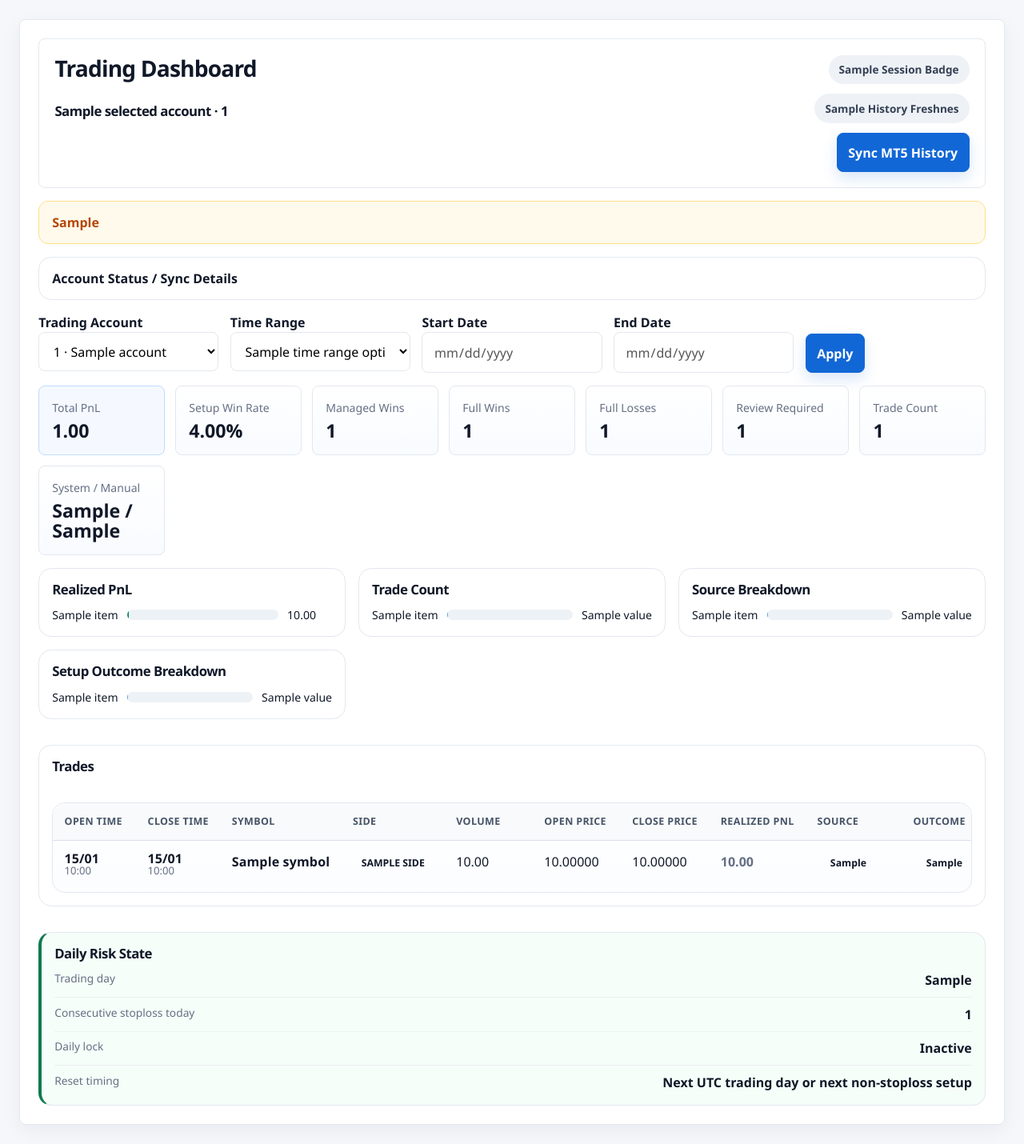
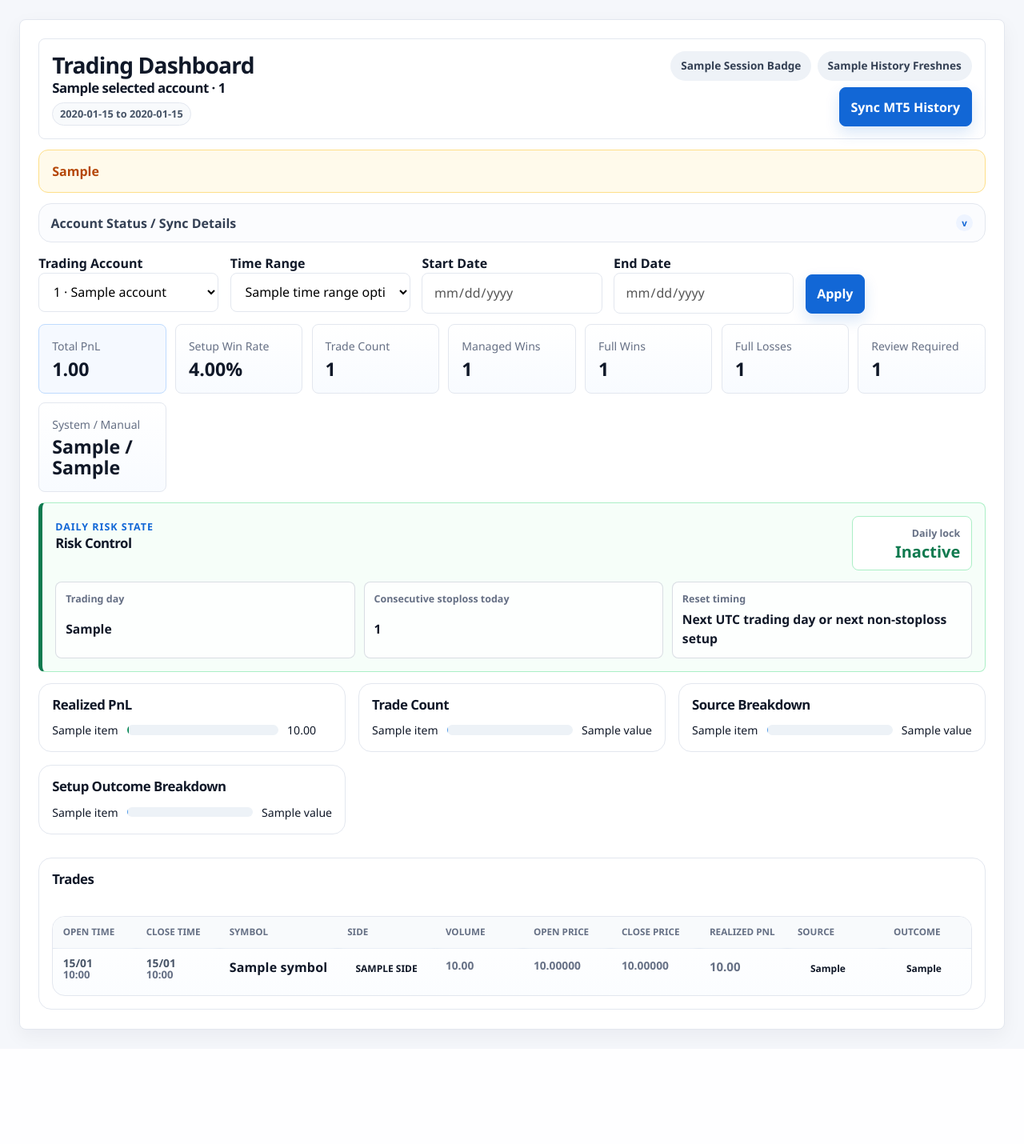
Before and after one commit to thanhnguyenduy997/trading-bot, a Python web app: template app/templates/dashboard.html in a window 1280 px wide. Shown: the part 52-1482 px from the top of the page at 80% size. After the commit the page ends 1353 px from the top, so only its background shows below. Run offline with Jinja, Linux system fonts and the light colour scheme; the template is opened without the code that fills it: most values are stand-ins (such as "Sample title", 1, 10 or a date in 2020).

Commit message:
fix dashboard lan 2

```diff
--- a/app/templates/dashboard.html
+++ b/app/templates/dashboard.html
@@ -19,10 +19,25 @@
                 · effective dashboard scope
                 {% endif %}
             </p>
+            <div class="dashboard-time-scope">
+                {% if dashboard.filters.range_key == "all_time" %}
+                All time
+                {% elif dashboard.filters.range_key == "today" %}
+                Today · {{ dashboard.range_start.strftime("%b %d, %Y") }}
+                {% elif dashboard.filters.range_key == "yesterday" %}
+                Yesterday · {{ dashboard.range_start.strftime("%b %d, %Y") }}
+                {% elif dashboard.range_start.strftime("%Y-%m-%d") == dashboard.range_end.strftime("%Y-%m-%d") %}
+                {{ dashboard.range_start.strftime("%b %d, %Y") }}
+                {% else %}
+                {{ dashboard.range_start.strftime("%b %d") }} to {{ dashboard.range_end.strftime("%b %d, %Y") }}
+                {% endif %}
+            </div>
         </div>
         <div class="dashboard-hero-actions">
-            <span class="status-pill status-pill-{{ dashboard.session_badge.tone }}">{{ dashboard.session_badge.label }}</span>
-            <span class="status-pill status-pill-{{ dashboard.history_freshness.tone }}">{{ dashboard.history_freshness.label }}</span>
+            <div class="dashboard-status-group">
+                <span class="status-pill status-pill-{{ dashboard.session_badge.tone }}">{{ dashboard.session_badge.label }}</span>
+                <span class="status-pill status-pill-{{ dashboard.history_freshness.tone }}">{{ dashboard.history_freshness.label }}</span>
+            </div>
             <form action="/dashboard/sync" method="post" class="inline-form">
                 <input type="hidden" name="range" value="{{ dashboard.filters.range_key }}">
                 <input type="hidden" name="start_date" value="{{ dashboard.filters.start_date or '' }}">
@@ -38,7 +53,7 @@
     {% endif %}
 
     <details class="detail-panel dashboard-meta-panel dashboard-advanced-meta">
-        <summary>Account Status / Sync Details</summary>
+        <summary><span>Account Status / Sync Details</span><span class="details-chevron">v</span></summary>
         <div class="dashboard-meta-grid">
         <div><span class="muted">Trading Account</span><strong>{{ dashboard.selected_account.account_number }}</strong></div>
         <div><span class="muted">Server</span><strong>{{ dashboard.selected_account.server_name }}</strong></div>
@@ -96,13 +111,33 @@
     <section class="dashboard-summary-grid kpi-row">
         <article class="summary-card kpi-primary"><span>Total PnL</span><strong>{{ "%.2f"|format(dashboard.summary.total_realized_pnl) }}</strong></article>
         <article class="summary-card"><span>Setup Win Rate</span><strong>{{ "%.2f"|format(dashboard.setup_summary.setup_win_rate) }}%</strong></article>
+        <article class="summary-card"><span>Trade Count</span><strong>{{ dashboard.summary.trade_count }}</strong></article>
         <article class="summary-card"><span>Managed Wins</span><strong>{{ dashboard.setup_summary.managed_win_count }}</strong></article>
         <article class="summary-card"><span>Full Wins</span><strong>{{ dashboard.setup_summary.full_win_count }}</strong></article>
         <article class="summary-card"><span>Full Losses</span><strong>{{ dashboard.setup_summary.full_loss_count }}</strong></article>
         <article class="summary-card"><span>Review Required</span><strong>{{ dashboard.setup_summary.review_required_count }}</strong></article>
-        <article class="summary-card"><span>Trade Count</span><strong>{{ dashboard.summary.trade_count }}</strong></article>
         <article class="summary-card"><span>System / Manual</span><strong>{{ dashboard.summary.system_trades }} / {{ dashboard.summary.manual_trades }}</strong></article>
     </section>
+
+    {% if daily_risk_state %}
+    <section class="daily-risk-panel {% if daily_risk_state.daily_lock_active %}daily-risk-locked{% endif %}">
+        <div class="daily-risk-head">
+            <div>
+                <span class="eyebrow">Daily Risk State</span>
+                <h2>Risk Control</h2>
+            </div>
+            <div class="daily-lock-value {% if daily_risk_state.daily_lock_active %}is-locked{% endif %}">
+                <span>Daily lock</span>
+                <strong>{{ "Active" if daily_risk_state.daily_lock_active else "Inactive" }}</strong>
+            </div>
+        </div>
+        <dl class="daily-risk-grid">
+            <div><dt>Trading day</dt><dd>{{ daily_risk_state.trading_day }}</dd></div>
+            <div><dt>Consecutive stoploss today</dt><dd>{{ daily_risk_state.consecutive_stoploss_count }}</dd></div>
+            <div><dt>Reset timing</dt><dd>Next UTC trading day or next non-stoploss setup</dd></div>
+        </dl>
+    </section>
+    {% endif %}
 
     <section class="dashboard-chart-grid">
         <article class="detail-panel">
@@ -210,7 +245,7 @@
                 <tbody>
                     {% for row in dashboard.table_rows %}
                     <tr class="trade-row">
-                        <td data-label="Open Time" class="time-cell">
+                        <td data-label="Open Time" class="time-cell secondary-cell">
                             {% if row.open_time %}
                             <span class="time-date">{{ row.open_time.strftime("%d/%m") }}</span>
                             <span class="time-clock">{{ row.open_time.strftime("%H:%M") }}</span>
@@ -218,7 +253,7 @@
                             <span class="placeholder-dash">-</span>
                             {% endif %}
                         </td>
-                        <td data-label="Close Time" class="time-cell">
+                        <td data-label="Close Time" class="time-cell secondary-cell">
                             {% if row.close_time %}
                             <span class="time-date">{{ row.close_time.strftime("%d/%m") }}</span>
                             <span class="time-clock">{{ row.close_time.strftime("%H:%M") }}</span>
@@ -230,9 +265,9 @@
                         <td data-label="Side">
                             <span class="trade-pill trade-pill-side trade-pill-side-{{ row.side|lower }}">{{ row.side|upper }}</span>
                         </td>
-                        <td data-label="Volume" class="numeric-cell">{{ "%.2f"|format(row.volume) }}</td>
-                        <td data-label="Open Price" class="numeric-cell">{{ "%.5f"|format(row.open_price) if row.open_price is not none else "-" }}</td>
-                        <td data-label="Close Price" class="numeric-cell">{{ "%.5f"|format(row.close_price) if row.close_price is not none else "-" }}</td>
+                        <td data-label="Volume" class="numeric-cell secondary-cell">{{ "%.2f"|format(row.volume) }}</td>
+                        <td data-label="Open Price" class="numeric-cell secondary-cell">{{ "%.5f"|format(row.open_price) if row.open_price is not none else "-" }}</td>
+                        <td data-label="Close Price" class="numeric-cell secondary-cell">{{ "%.5f"|format(row.close_price) if row.close_price is not none else "-" }}</td>
                         <td data-label="Realized PnL" class="numeric-cell pnl-cell {% if row.realized_pnl > 1 %}pnl-profit{% elif row.realized_pnl < -1 %}pnl-loss{% else %}pnl-flat{% endif %}">
                             {{ "%.2f"|format(row.realized_pnl) }}
                         </td>
@@ -244,7 +279,7 @@
                         </td>
                         <td data-label="Linked Setup" class="setup-link-cell">
                             {% if row.linked_setup_id %}
-                            <a class="setup-link-pill" href="/trade-setups/{{ row.linked_setup_id }}">#{{ row.linked_setup_id }}</a>
+                            <a class="setup-link-pill" href="/trade-setups/{{ row.linked_setup_id }}">Setup #{{ row.linked_setup_id }}</a>
                             {% else %}
                             <span class="placeholder-dash">-</span>
                             {% endif %}
@@ -301,17 +336,6 @@
     </section>
     {% endif %}
 
-    {% if daily_risk_state %}
-    <section class="detail-panel results-card daily-risk-panel {% if daily_risk_state.daily_lock_active %}daily-risk-locked{% endif %}">
-        <h2>Daily Risk State</h2>
-        <dl class="compact-details">
-            <div><dt>Trading day</dt><dd>{{ daily_risk_state.trading_day }}</dd></div>
-            <div><dt>Consecutive stoploss today</dt><dd>{{ daily_risk_state.consecutive_stoploss_count }}</dd></div>
-            <div><dt>Daily lock</dt><dd>{{ "Active" if daily_risk_state.daily_lock_active else "Inactive" }}</dd></div>
-            <div><dt>Reset timing</dt><dd>Next UTC trading day or next non-stoploss setup</dd></div>
-        </dl>
-    </section>
-    {% endif %}
 </section>
 <script>
     const dashboardRangeSelect = document.getElementById("dashboard-range");
--- a/app/templates/static/styles.css
+++ b/app/templates/static/styles.css
@@ -1214,7 +1214,7 @@
 }
 
 .dashboard-shell {
-    gap: 1rem;
+    gap: 0.85rem;
     min-width: 0;
     box-sizing: border-box;
 }
@@ -1222,27 +1222,57 @@
 .dashboard-hero {
     display: flex;
     justify-content: space-between;
-    gap: 1rem;
-    align-items: flex-start;
-    padding: 1.2rem;
+    gap: 0.85rem;
+    align-items: center;
+    padding: 0.9rem 1rem;
     border: 1px solid var(--line);
-    border-radius: 16px;
-    background:
-        radial-gradient(circle at top right, rgba(18, 103, 214, 0.12), transparent 16rem),
-        linear-gradient(180deg, #ffffff 0%, #f8fbff 100%);
+    border-radius: var(--radius);
+    background: #fff;
     min-width: 0;
     max-width: 100%;
 }
 
+.dashboard-hero h1 {
+    margin-bottom: 0.18rem;
+}
+
+.dashboard-hero h2 {
+    margin: 0 0 0.12rem;
+}
+
+.dashboard-hero p {
+    margin: 0;
+}
+
 .dashboard-hero > * {
     min-width: 0;
 }
 
 .dashboard-hero-actions {
     display: grid;
-    gap: 0.75rem;
+    gap: 0.55rem;
     justify-items: end;
     min-width: 0;
+}
+
+.dashboard-status-group {
+    display: flex;
+    flex-wrap: wrap;
+    gap: 0.45rem;
+    justify-content: flex-end;
+}
+
+.dashboard-time-scope {
+    display: inline-flex;
+    align-items: center;
+    margin-top: 0.45rem;
+    padding: 0.25rem 0.55rem;
+    border: 1px solid var(--line);
+    border-radius: 999px;
+    background: #f8fafc;
+    color: #475467;
+    font-size: 0.8rem;
+    font-weight: 800;
 }
 
 .dashboard-meta-panel {
@@ -1433,17 +1463,17 @@
     background: rgba(248, 250, 252, 0.96);
     backdrop-filter: blur(6px);
     border-bottom: 1px solid #d8e1ee;
-    color: #475467;
-    font-size: 0.78rem;
+    color: #667085;
+    font-size: 0.73rem;
     font-weight: 800;
-    letter-spacing: 0.03em;
+    letter-spacing: 0;
     text-transform: uppercase;
     white-space: nowrap;
 }
 
 .dashboard-trade-table th,
 .dashboard-trade-table td {
-    padding: 0.85rem 0.9rem;
+    padding: 0.68rem 0.78rem;
     overflow-wrap: normal;
 }
 
@@ -1494,8 +1524,8 @@
 }
 
 .time-date {
-    color: var(--ink);
-    font-weight: 700;
+    color: #475467;
+    font-weight: 650;
     line-height: 1.05;
 }
 
@@ -1511,6 +1541,12 @@
     letter-spacing: 0.01em;
 }
 
+.secondary-cell {
+    color: #667085;
+    font-size: 0.86rem;
+    font-weight: 600;
+}
+
 .numeric-cell {
     text-align: right;
     white-space: nowrap;
@@ -1519,6 +1555,7 @@
 
 .pnl-cell {
     font-weight: 800;
+    font-size: 0.94rem;
 }
 
 .pnl-profit {
@@ -1537,12 +1574,12 @@
     display: inline-flex;
     align-items: center;
     justify-content: center;
-    min-width: 78px;
+    min-width: 76px;
     max-width: 100%;
-    padding: 0.34rem 0.6rem;
+    padding: 0.32rem 0.58rem;
     border-radius: 999px;
     border: 1px solid transparent;
-    font-size: 0.77rem;
+    font-size: 0.75rem;
     font-weight: 800;
     line-height: 1;
     white-space: nowrap;
@@ -1616,13 +1653,13 @@
     display: inline-flex;
     align-items: center;
     justify-content: center;
-    padding: 0.34rem 0.58rem;
+    padding: 0.34rem 0.62rem;
     border-radius: 999px;
-    background: #eef5ff;
-    border: 1px solid #c9defc;
+    background: #fff;
+    border: 1px solid #9cc7ff;
     color: var(--accent);
     text-decoration: none;
-    font-weight: 800;
+    font-weight: 850;
     white-space: nowrap;
 }
 
@@ -1633,6 +1670,7 @@
 
 .comment-cell {
     max-width: 240px;
+    color: var(--muted);
 }
 
 .comment-text {
@@ -1641,7 +1679,8 @@
     overflow: hidden;
     text-overflow: ellipsis;
     white-space: nowrap;
-    color: var(--muted);
+    color: #98a2b3;
+    font-size: 0.84rem;
 }
 
 .placeholder-dash {
@@ -1847,17 +1886,40 @@
     display: block;
     padding: 0;
     overflow: hidden;
+    background: #fbfcfe;
 }
 
 .dashboard-advanced-meta summary {
+    display: flex;
+    justify-content: space-between;
+    align-items: center;
+    gap: 0.75rem;
     cursor: pointer;
-    padding: 0.9rem 1rem;
+    padding: 0.72rem 0.9rem;
     font-weight: 850;
     list-style: none;
+    color: #344054;
 }
 
 .dashboard-advanced-meta summary::-webkit-details-marker {
     display: none;
+}
+
+.dashboard-advanced-meta .details-chevron {
+    display: inline-flex;
+    align-items: center;
+    justify-content: center;
+    width: 1.35rem;
+    height: 1.35rem;
+    border-radius: 999px;
+    background: #eef4ff;
+    color: var(--accent);
+    font-size: 0.72rem;
+    font-weight: 900;
+}
+
+.dashboard-advanced-meta[open] .details-chevron {
+    transform: rotate(180deg);
 }
 
 .dashboard-meta-grid {
@@ -1874,6 +1936,7 @@
 
 .kpi-row {
     grid-template-columns: repeat(auto-fit, minmax(150px, 1fr));
+    gap: 0.7rem;
 }
 
 .kpi-primary {
@@ -1897,19 +1960,93 @@
     font-variant-numeric: tabular-nums;
 }
 
-.trade-list-section {
-    display: grid;
-    gap: 0.75rem;
-}
-
 .daily-risk-panel {
-    border-left: 4px solid var(--success);
+    display: grid;
+    gap: 0.9rem;
+    padding: 1rem;
+    border: 1px solid #abefc6;
+    border-left: 5px solid var(--success);
+    border-radius: var(--radius);
     background: #f6fef9;
 }
 
 .daily-risk-locked {
+    border-color: #fecdca;
     border-left-color: var(--danger);
     background: #fff7f7;
+}
+
+.daily-risk-head {
+    display: flex;
+    justify-content: space-between;
+    align-items: flex-start;
+    gap: 1rem;
+}
+
+.daily-risk-head h2 {
+    margin: 0;
+}
+
+.daily-lock-value {
+    display: grid;
+    gap: 0.2rem;
+    min-width: 150px;
+    padding: 0.75rem 0.85rem;
+    border: 1px solid #abefc6;
+    border-radius: var(--radius);
+    background: #fff;
+    color: var(--success);
+    text-align: right;
+}
+
+.daily-lock-value span {
+    color: var(--muted);
+    font-size: 0.78rem;
+    font-weight: 800;
+}
+
+.daily-lock-value strong {
+    font-size: 1.25rem;
+    line-height: 1;
+}
+
+.daily-lock-value.is-locked {
+    border-color: #fecdca;
+    background: #fff1f0;
+    color: var(--danger);
+}
+
+.daily-risk-grid {
+    display: grid;
+    grid-template-columns: repeat(3, minmax(0, 1fr));
+    gap: 0.65rem;
+    margin: 0;
+}
+
+.daily-risk-grid div {
+    display: grid;
+    gap: 0.25rem;
+    padding: 0.75rem;
+    border: 1px solid rgba(208, 213, 221, 0.8);
+    border-radius: var(--radius);
+    background: rgba(255, 255, 255, 0.78);
+}
+
+.daily-risk-grid dt {
+    color: var(--muted);
+    font-size: 0.78rem;
+    font-weight: 800;
+}
+
+.daily-risk-grid dd {
+    margin: 0;
+    font-size: 0.98rem;
+    font-weight: 850;
+}
+
+.trade-list-section {
+    display: grid;
+    gap: 0.75rem;
 }
 
 .manual-setup-page .preview-primary-grid {
@@ -2009,6 +2146,19 @@
     .accounts-table-details {
         display: none;
     }
+
+    .daily-risk-head {
+        display: grid;
+    }
+
+    .daily-lock-value {
+        min-width: 0;
+        text-align: left;
+    }
+
+    .daily-risk-grid {
+        grid-template-columns: 1fr;
+    }
 }
 
 @media (max-width: 520px) {
```
